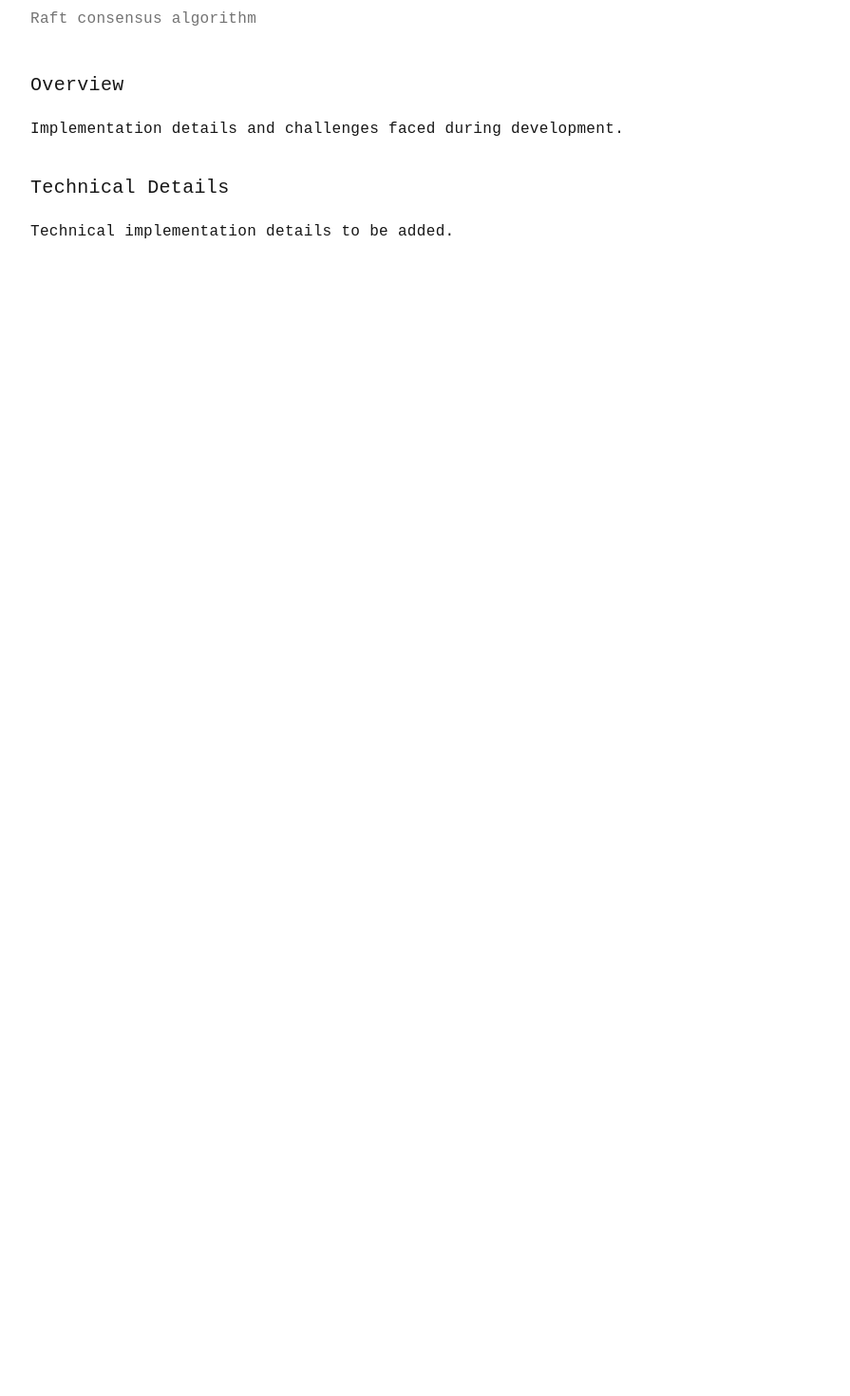
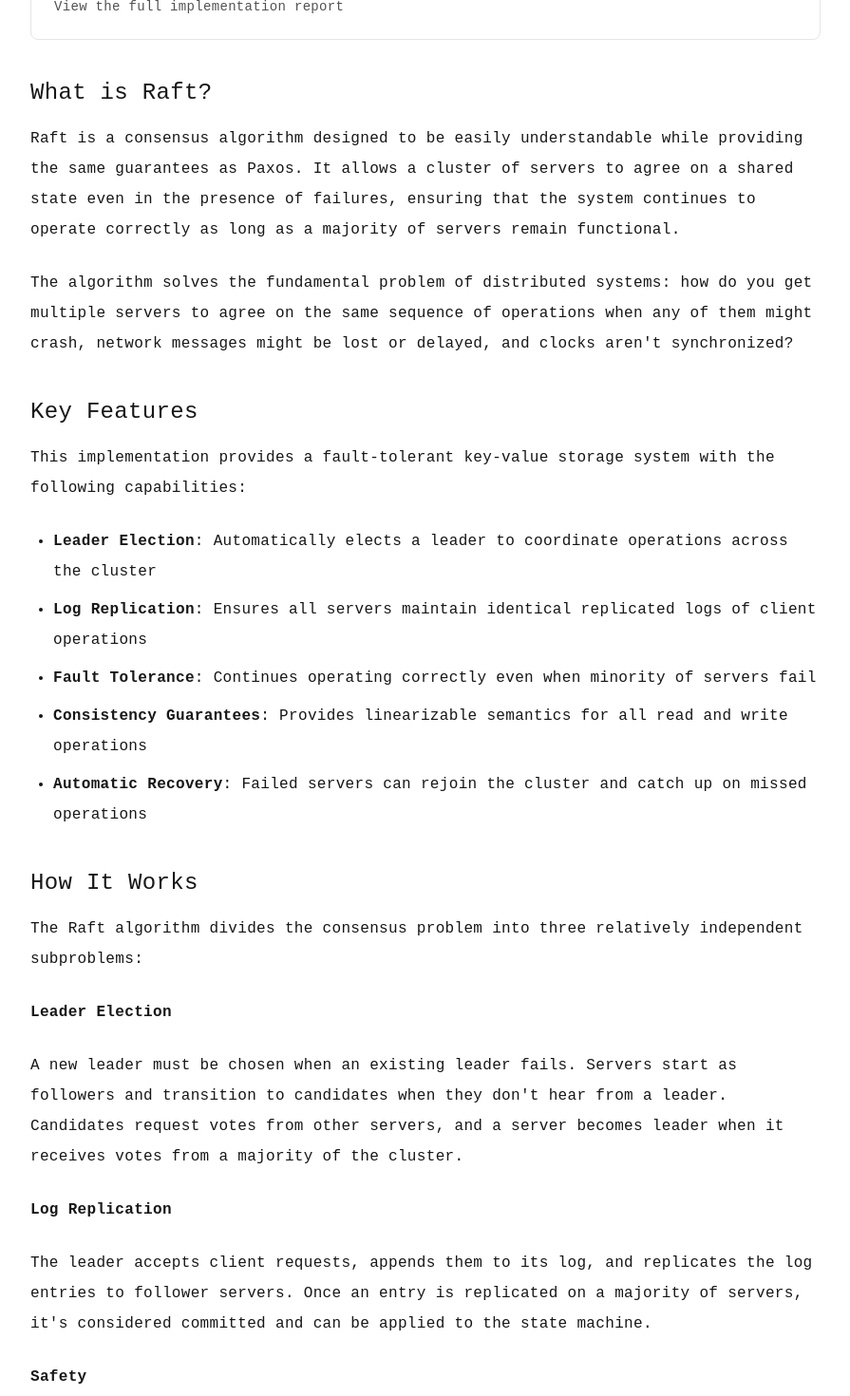
Before and after one commit to mili118/portfolio, a Next.js app: page /projects/raft-server in a window 1280 px wide. Shown: the part 340-1810 px from the top of the page at 95% size, without its empty margins (192-1087 px from the left). Before the commit the page ends 800 px from the top, so only its background shows below. Built offline with nearby package versions, Linux system fonts and the light colour scheme.

Commit message:
update raft

```diff
--- a/app/projects/raft-server/page.mdx
+++ b/app/projects/raft-server/page.mdx
@@ -17,16 +17,74 @@ export const metadata = {
         <p className="text-neutral-500 dark:text-neutral-600">A fault-tolerant key-value storage server built on a distributed network using the Raft consensus algorithm</p>
       </header>
 
-      <h3 className="text-xl font-medium mt-8 mb-4">Overview</h3>
+      <div className="border border-neutral-200 dark:border-neutral-800 rounded-lg p-6 mb-6 hover:border-neutral-400 dark:hover:border-neutral-600 transition-colors">
+        <a href="/projects/raft-server/Raft_Report.pdf" target="_blank" rel="noopener noreferrer" className="block">
+          <div className="flex items-center justify-between">
+            <div>
+              <h3 className="text-lg font-medium mb-1">Project Report</h3>
+              <p className="text-sm text-neutral-600 dark:text-neutral-400">View the full implementation report</p>
+            </div>
+            <span className="text-neutral-400 dark:text-neutral-600">→</span>
+          </div>
+        </a>
+      </div>
+
+      <h2 className="text-2xl font-normal mt-10 mb-4">What is Raft?</h2>
 
       <p>
-        Implementation details and challenges faced during development.
+        Raft is a consensus algorithm designed to be easily understandable while providing the same guarantees as Paxos. It allows a cluster of servers to agree on a shared state even in the presence of failures, ensuring that the system continues to operate correctly as long as a majority of servers remain functional.
       </p>
 
-      <h3 className="text-xl font-medium mt-8 mb-4">Technical Details</h3>
+      <p>
+        The algorithm solves the fundamental problem of distributed systems: how do you get multiple servers to agree on the same sequence of operations when any of them might crash, network messages might be lost or delayed, and clocks aren't synchronized?
+      </p>
+
+      <h2 className="text-2xl font-normal mt-10 mb-4">Key Features</h2>
 
       <p>
-        Technical implementation details to be added.
+        This implementation provides a fault-tolerant key-value storage system with the following capabilities:
+      </p>
+
+      <ul className="list-disc ml-6 space-y-2">
+        <li><strong>Leader Election</strong>: Automatically elects a leader to coordinate operations across the cluster</li>
+        <li><strong>Log Replication</strong>: Ensures all servers maintain identical replicated logs of client operations</li>
+        <li><strong>Fault Tolerance</strong>: Continues operating correctly even when minority of servers fail</li>
+        <li><strong>Consistency Guarantees</strong>: Provides linearizable semantics for all read and write operations</li>
+        <li><strong>Automatic Recovery</strong>: Failed servers can rejoin the cluster and catch up on missed operations</li>
+      </ul>
+
+      <h2 className="text-2xl font-normal mt-10 mb-4">How It Works</h2>
+
+      <p>
+        The Raft algorithm divides the consensus problem into three relatively independent subproblems:
+      </p>
+
+      <p><strong>Leader Election</strong></p>
+
+      <p>
+        A new leader must be chosen when an existing leader fails. Servers start as followers and transition to candidates when they don't hear from a leader. Candidates request votes from other servers, and a server becomes leader when it receives votes from a majority of the cluster.
+      </p>
+
+      <p><strong>Log Replication</strong></p>
+
+      <p>
+        The leader accepts client requests, appends them to its log, and replicates the log entries to follower servers. Once an entry is replicated on a majority of servers, it's considered committed and can be applied to the state machine.
+      </p>
+
+      <p><strong>Safety</strong></p>
+
+      <p>
+        Raft ensures that if any server has applied a particular log entry to its state machine, no other server can apply a different command for the same log index. This is achieved through election restrictions and commitment rules.
+      </p>
+
+      <hr className="my-8 border-neutral-200 dark:border-neutral-800" />
+
+      <h3 className="text-xl font-medium mt-8 mb-4">Source Code</h3>
+
+      <p>
+        <a href="https://github.com/mili118/raft" target="_blank" rel="noopener noreferrer" className="underline underline-offset-4 decoration-1">
+          View the implementation on GitHub
+        </a>
       </p>
     </article>
   </div>
```
Also changed, not shown: 2 other files (tests, documents, lock files or other folders).
